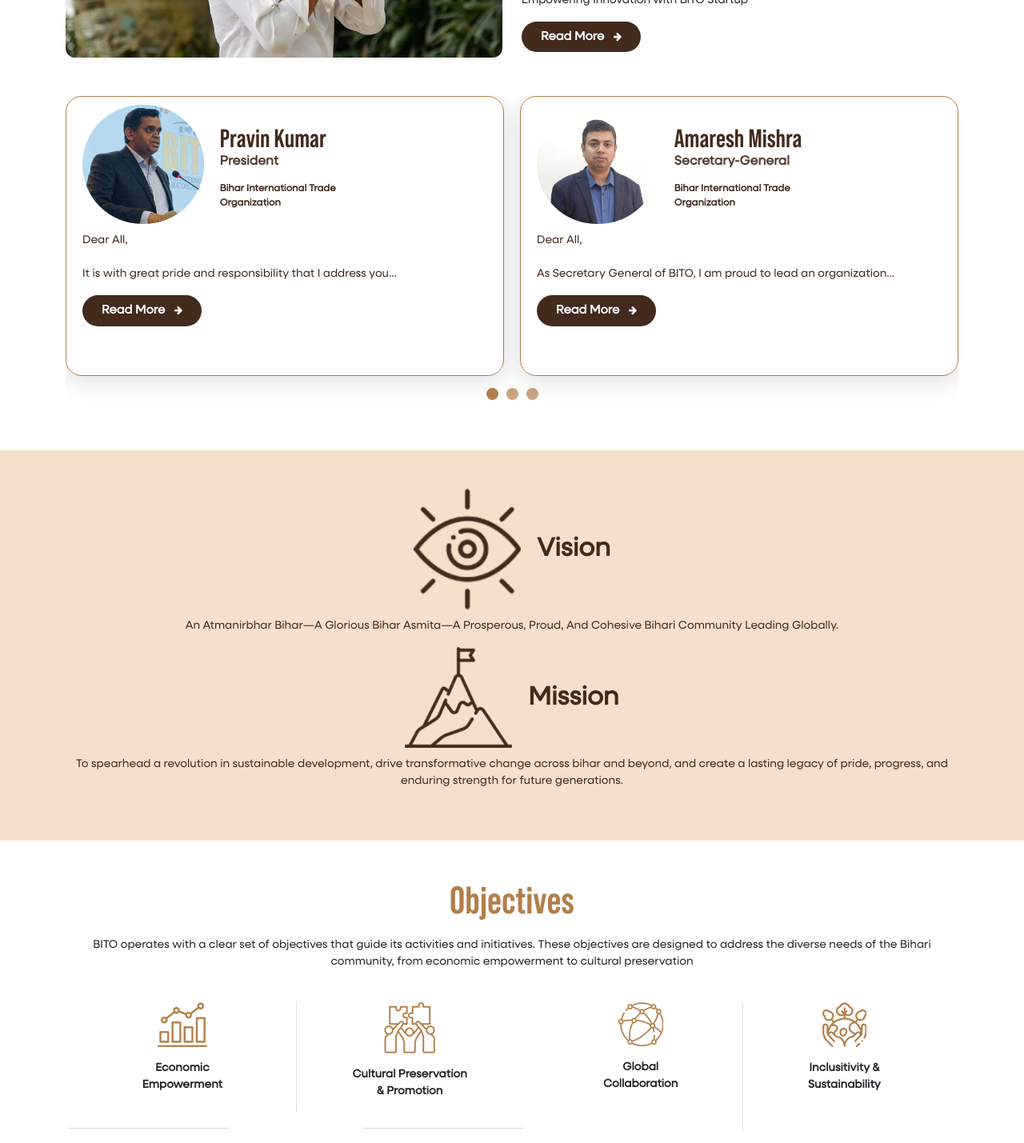
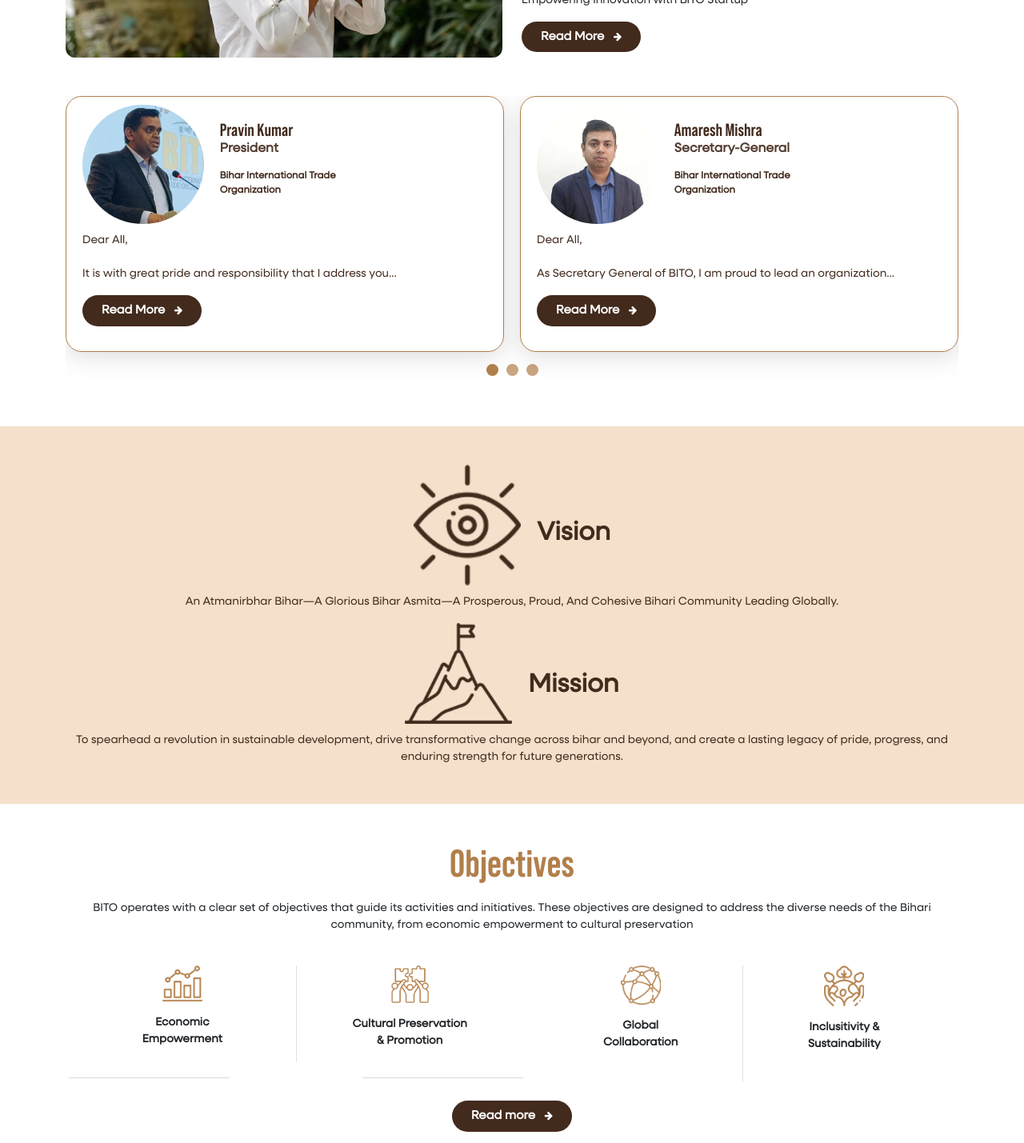
Before and after one commit to rahul8523/bitto-frontent, a React (Vite) app: page / in a window 1280 px wide. Shown: the part 2200-3629 px from the top of the page at 80% size. Built offline with nearby package versions, Linux system fonts and the light colour scheme.

Commit message:
Add files via upload

```diff
--- a/src/Components/GlobalPresenceSlider.jsx
+++ b/src/Components/GlobalPresenceSlider.jsx
@@ -207,7 +207,7 @@ const GlobalPresenceSlider = () => {
                     <Row>
 
                         <Col sm={2} lg={12}>
-                            <div className="general-container my-5">
+                            <div className="general-container">
 
                             <input className="radio" type="radio" name="card" id="cardCuatro1" />
                                 <label className="content" htmlFor="cardCuatro1">
--- a/src/Components/OurPartner.jsx
+++ b/src/Components/OurPartner.jsx
@@ -3,7 +3,7 @@ import React from 'react'
 import { Button, Col, Container } from 'react-bootstrap'
 
 
-const Partners = ['BITO Japan', 'BITO USA', 'BITO Singapore', 'Shri Mahaveer Shikshan Sansthanam', 'Bihar Jharkhand Sabha Members Australia', 'Sukhi Parivar Foundation','University of Sydney']
+const Partners = ['Shri Mahaveer Shikshan Sansthanam', 'Bihar Jharkhand Sabha Members Australia', 'Sukhi Parivar Foundation','University of Sydney']
 
 const OurPartner = () => {
     return (
--- a/src/Components/Roadmap.jsx
+++ b/src/Components/Roadmap.jsx
@@ -9,7 +9,7 @@ const Roadmap = () => {
     return (
         <>
             <div style={{position: 'relative' }}>
-                <Container className='years-mb py-5'>
+                <Container className='years-mb pb-5'>
                     <h1 style={{ color: '#b27f4a', fontWeight: '500' }} className='heading'>5 Years Road Map</h1>
 
                     {/* First section */}
--- a/src/Pages/Home.jsx
+++ b/src/Pages/Home.jsx
@@ -199,8 +199,8 @@ const Home = (props) => {
             <h2 className="section-2-head">Transform Bihar <br></br>
             Together, We Can</h2>
             <span>
-              Fostering{" "}
-              <strong>
+              {"Fostering "}
+              <strong style={{color:"black"}}>
                 Entrepreneurship, Innovation, and Global Connections
               </strong>
             </span>
@@ -767,7 +767,7 @@ const Home = (props) => {
             </div>
 
           </div>
-         <button className=" mt-3 section-3-btn px-4 py-2 btn btn-primary">
+         <button className=" my-4 section-3-btn px-4 py-2 btn btn-primary">
             Read more <i class="fa fa-arrow-right" aria-hidden="true"></i>
           </button>
         </div>
@@ -833,7 +833,7 @@ const Home = (props) => {
                 height={100}
               />
               <strong>
-                BITO Industries <br />
+                BITO Industries
                 Association (BIA)
               </strong>
             </div>
@@ -915,7 +915,7 @@ const Home = (props) => {
 
     {/* Membership in BITO  */}
 
-      <Container className="pt-5">
+      <Container className="">
         <Row style={{ background: "#422a1d" }}>
           <Col className="p-5 p-sm-1" lg={4}>
             <div className="membership">
--- a/src/index.css
+++ b/src/index.css
@@ -563,10 +563,6 @@ h1,h2,h3,h4,h5,h6{
 }
 
 
-.mission p {
-   font-size: 14px;
-   margin-top: 25px;
-}
 
 .vision-btn {
    border-radius: 50px;
@@ -1286,9 +1282,7 @@ h1,h2,h3,h4,h5,h6{
    .order-sm{
       order: 1 !important;
    }
-   .tom-mem{
-  padding-top:30px;
-   }
+
    .p-sm-1{
       padding:1rem !important;
    }
@@ -1370,7 +1364,7 @@ font-size:14px ;
    border-top: 1px solid #dbc1a5;
         width: 100%;
         img{
-         margin: 15px auto;
+         margin: 15px 0px auto;
         }
 }
 .Initiatives .custom-wrap{
@@ -1416,13 +1410,22 @@ font-size:14px ;
    }
    .domtrack {
       text-align: center;
-      padding:0px !important
+      padding:0px !important;
+}
+.domtrack img{
+   width:47px;
+}
+.domtrack1 img{
+   width:50px;
 }
 .read-center{
    text-align: center;
 }
 .collaboration{
    text-align: center;
+   img{
+      width:50px;
+   }
 }
    .section-2-head {
       text-align: center;
@@ -1431,7 +1434,9 @@ font-size:14px ;
       line-height: 3rem;
     }
     .vision span {
-      font-size:2rem;
+      font-size: 2rem;
+      line-height: 1rem;
+      margin-top: 20px;
     }
     .mission .d-flex{
       justify-content: center;
@@ -1443,12 +1448,15 @@ font-size:14px ;
     .mission p{
       text-align: center;
       margin-top: 10px;
+      margin-bottom: 0px;
     }
     .vision .d-flex{
       justify-content: center;
     }
     .mission span {
-      font-size:2rem;
+      line-height: 1.5rem;
+      font-size: 2rem;
+      margin-top: 28px;
     }
     .membership h4 {
       font-size:3rem;
@@ -1485,7 +1493,7 @@ font-size:14px ;
    width:100% !important;
 }
 .premond {
-   height: 350px;
+   height: 320px;
  }
    .objective-img {
       width: 100%;
@@ -1582,7 +1590,7 @@ font-size:14px ;
 
    .name-div {
       padding-right: 0px;
-      padding-top: 20px;
+      padding-top:0px;
    }
    .chairmain-inner {
       font-size: 12px;
@@ -1593,7 +1601,7 @@ font-size:14px ;
    font-size: 16px;
 }
 .name-div-head {
-   font-size: 2rem;
+   font-size: 22px;
    margin-bottom: 0px;
 }
 .member-img{
```
